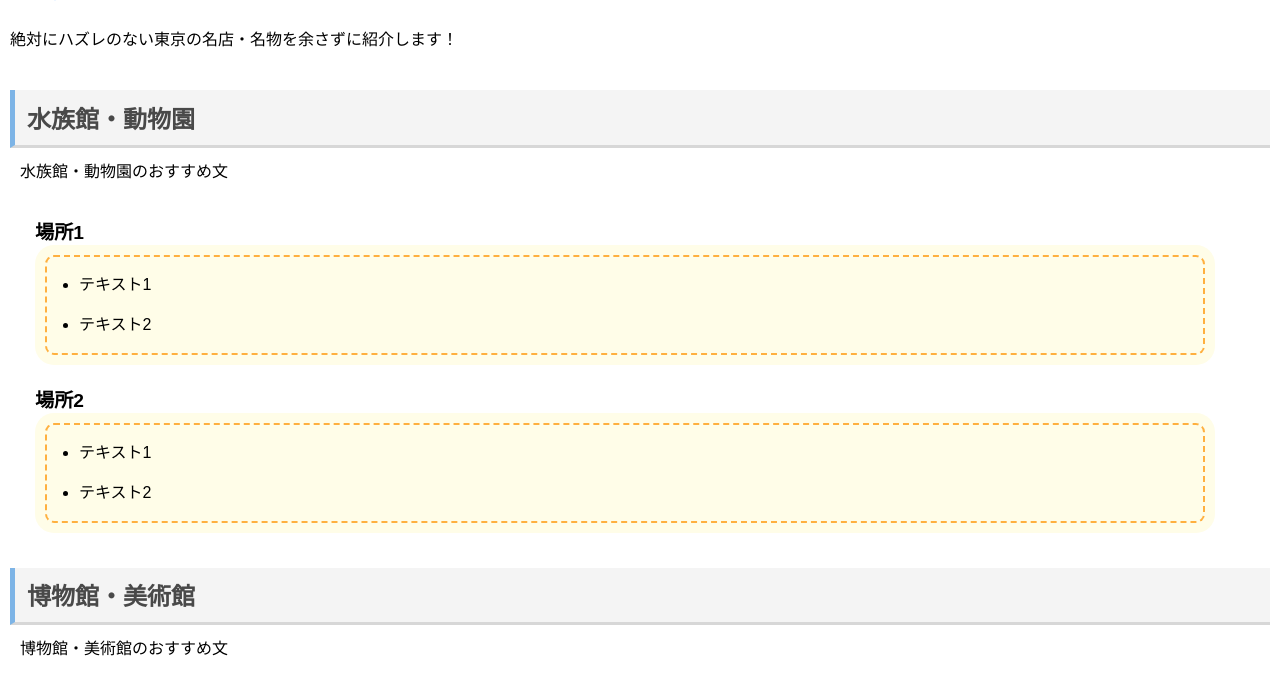
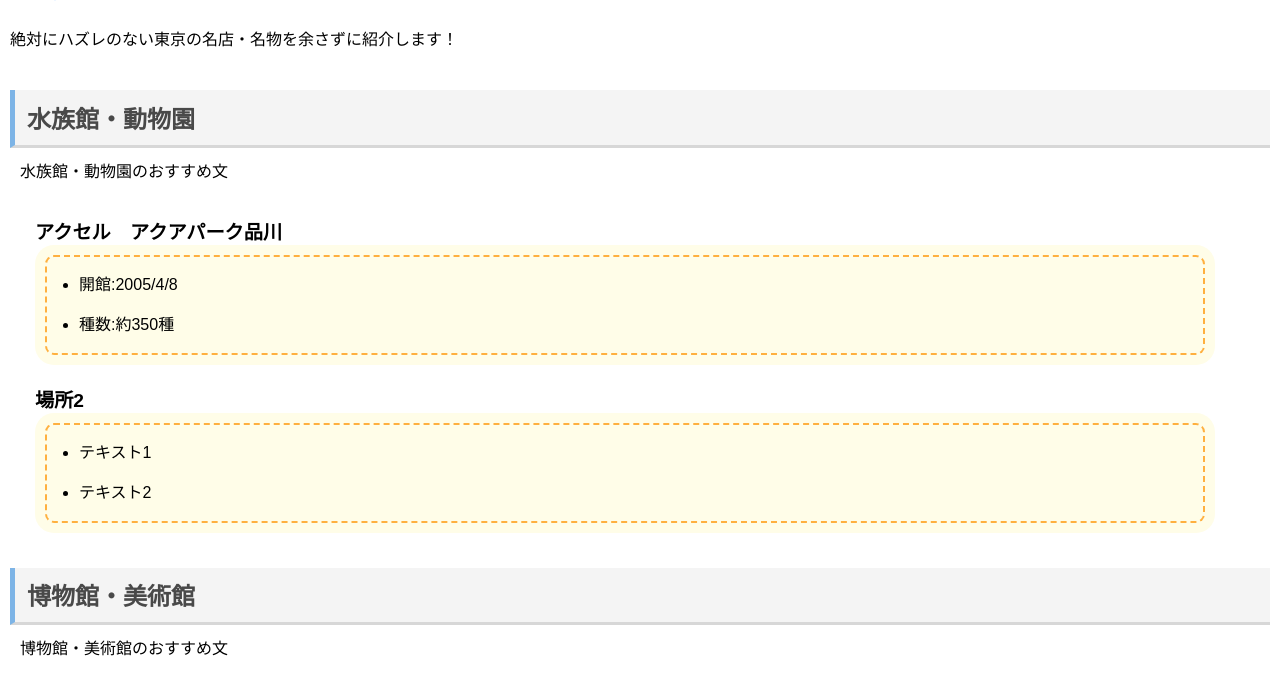
Before and after one commit to Toma-Asaoka/it-s_wakaran, a plain HTML site: page index.html in a window 1280 px wide. Shown: the part 108-794 px from the top of the page. Drawn offline with Linux system fonts and the light colour scheme.

Commit message:
水族館１をコミットしました

```diff
--- a/index.html
+++ b/index.html
@@ -21,11 +21,11 @@
     <p>水族館・動物園のおすすめ文</p>
 
     <dl>
-        <dt>場所1</dt>
+        <dt>アクセル　アクアパーク品川</dt>
         <dd>
             <ul>
-                <li>テキスト1</li>
-                <li>テキスト2</li>
+                <li>開館:2005/4/8</li>
+                <li>種数:約350種</li>
             </ul>
         </dd>
         <dt>場所2</dt>
```
